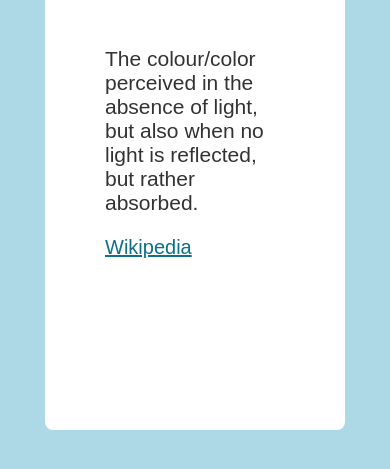
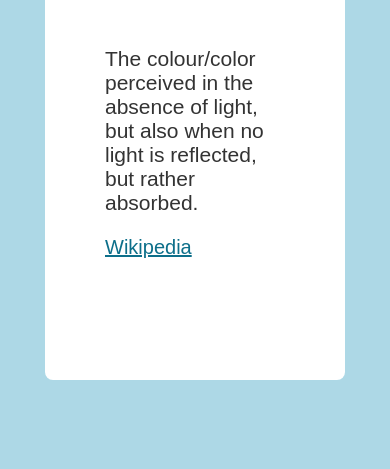
Before and after one commit to amirmmdjf/Dictionary-, a plain HTML site: page index.html in a window 390 px wide. Shown: the part 245-714 px from the top of the page. Drawn offline with Linux system fonts and the light colour scheme.

Commit message:
Add styles

```diff
--- a/styles.css
+++ b/styles.css
@@ -104,7 +104,7 @@ body {
     .main-box{
         margin-top: 30px;
         width: 300px;
-        height: 630px;
+        height: 580px;
     }
     .input{
         width: 200px;
```
